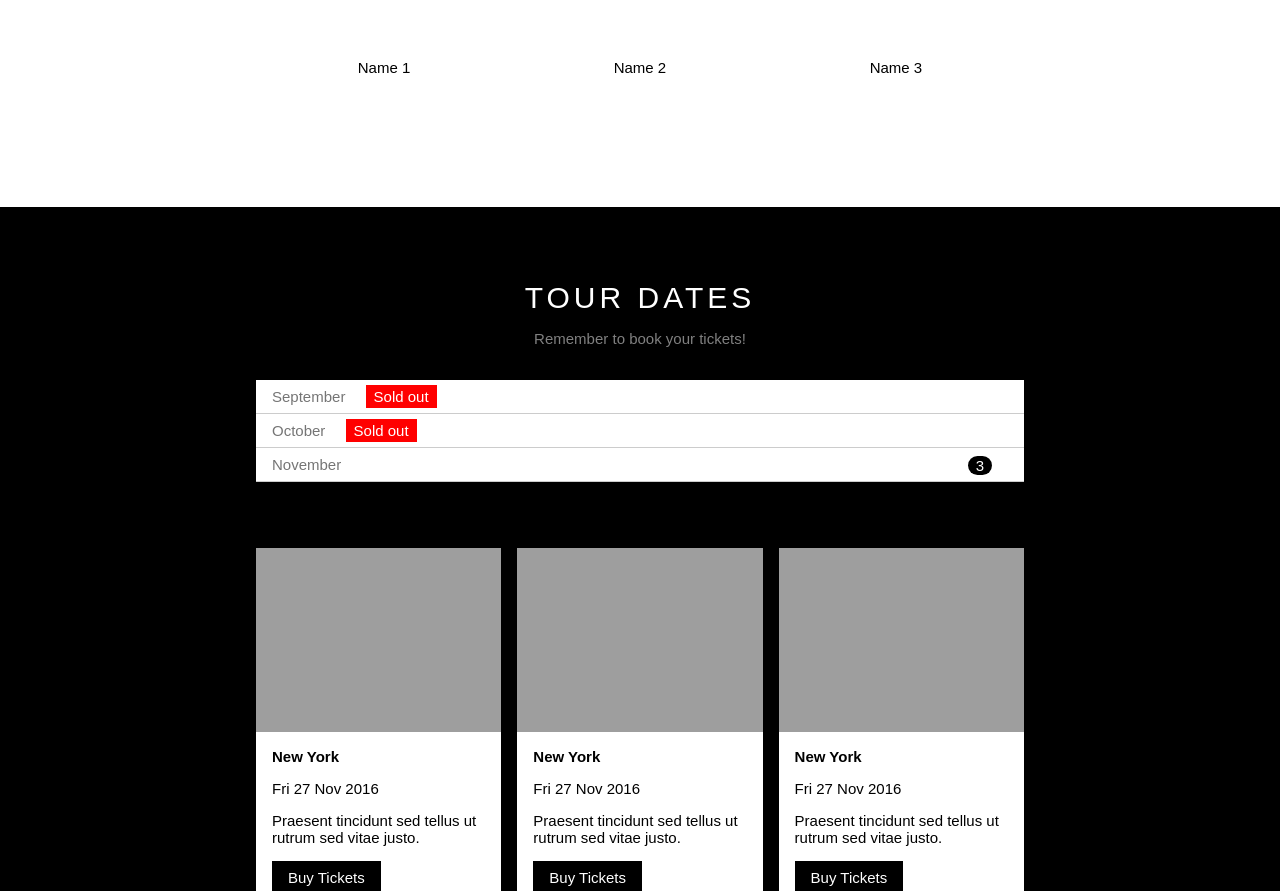
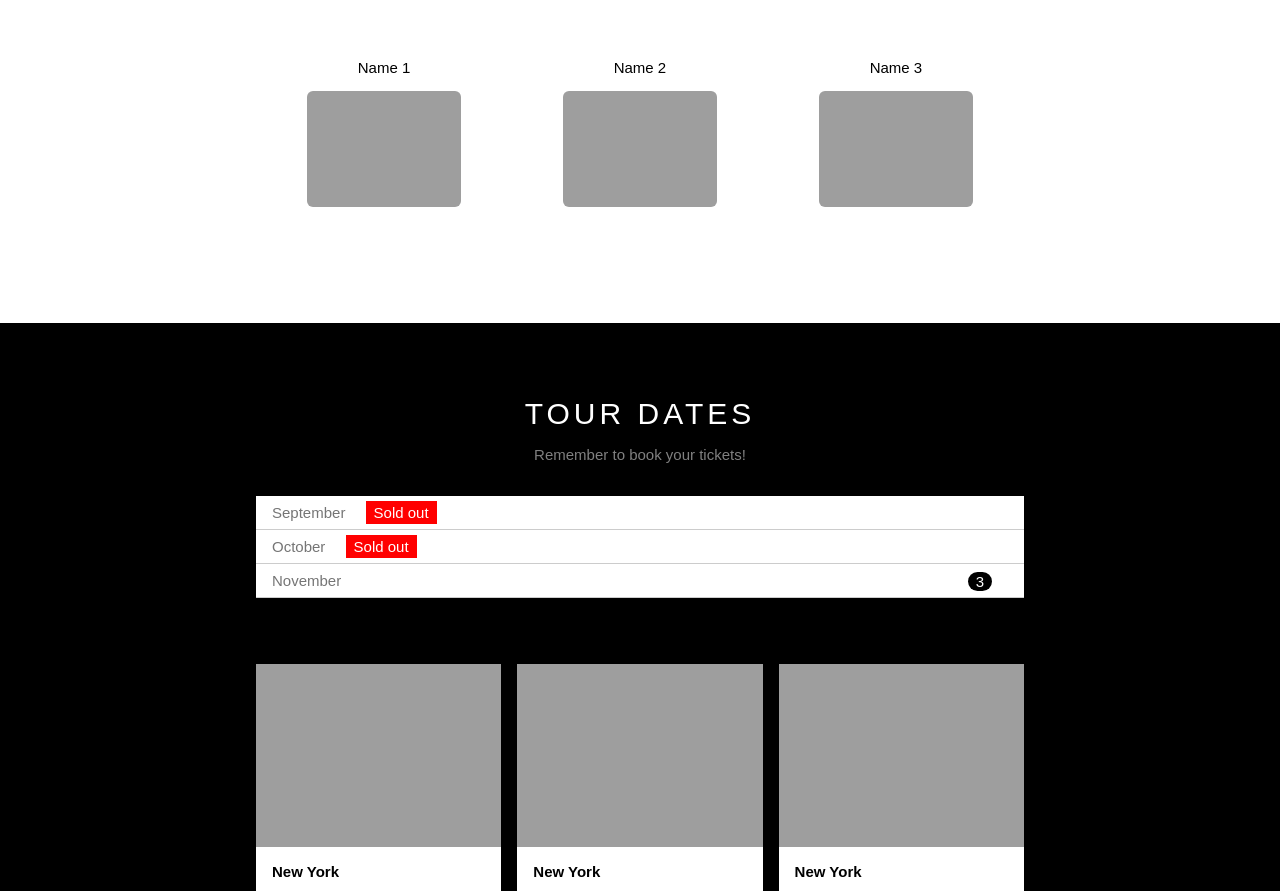
Before and after one commit to thnhtra2001/f8_f3band, a plain HTML site: page index.html in a window 1280 px wide. Shown: the part 1019-1910 px from the top of the page. Drawn offline with Linux system fonts and the light colour scheme; the site is published under a folder, as on GitHub Pages, so addresses that start at the root find nothing.

Commit message:
update image

```diff
--- a/index.html
+++ b/index.html
@@ -67,15 +67,15 @@
                 <div class="members-list clear">
                     <div class="s-col-full text-center col col-3">
                         <p class="name">Name 1</p>
-                        <img src="/assets/images/bandmember.jpg" alt="">
+                        <img src="./assets/images/bandmember.jpg" alt="">
                     </div>
                     <div class="s-col-full text-center col col-3">
                         <p class="name">Name 2</p>
-                        <img src="/assets/images/bandmember.jpg" alt="">
+                        <img src="./assets/images/bandmember.jpg" alt="">
                     </div>
                     <div class="s-col-full text-center col col-3">
                         <p class="name">Name 3</p>
-                        <img src="/assets/images/bandmember.jpg" alt="">
+                        <img src="./assets/images/bandmember.jpg" alt="">
                     </div>
                 </div>
             </div>
```
